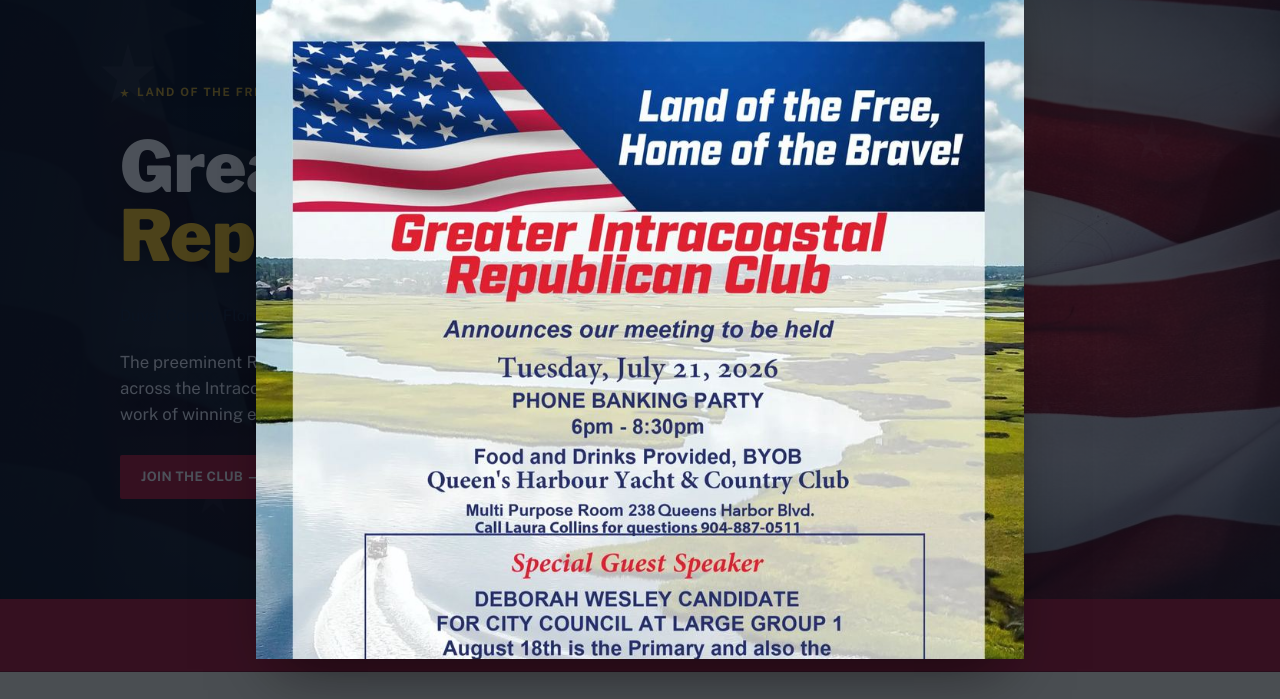
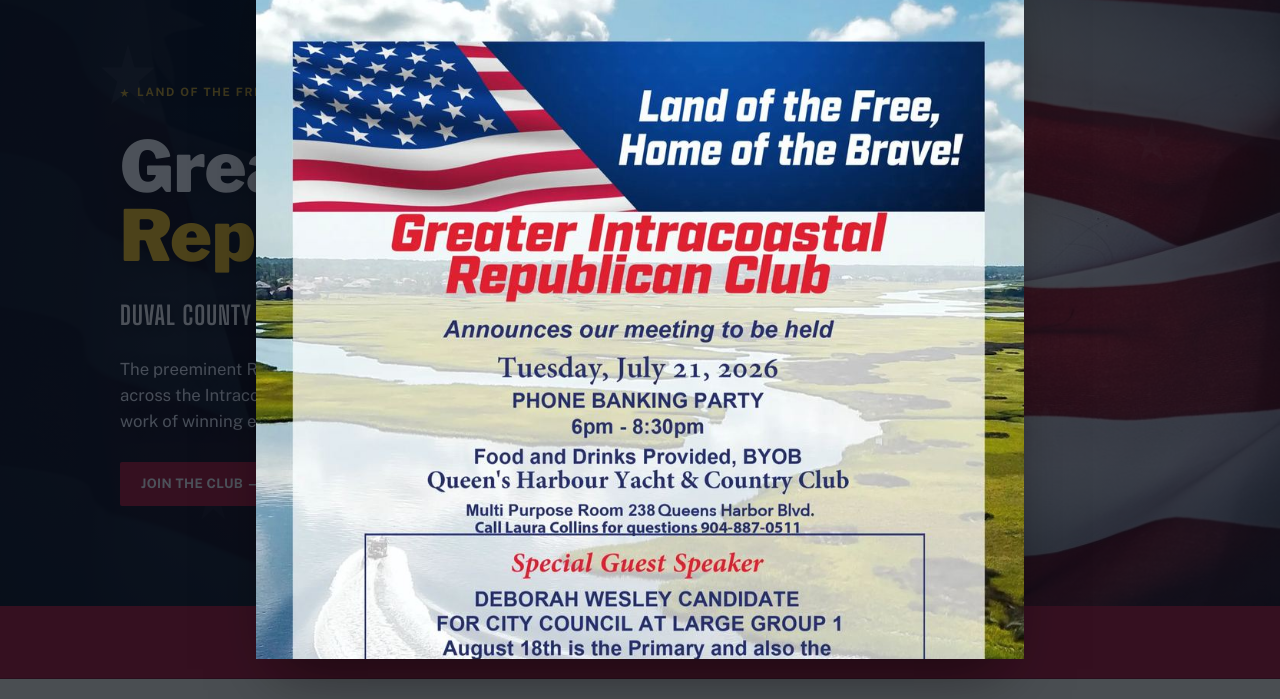
Before and after one commit to fabillar/girc, a plain HTML site: page index.html in a window 1280 px wide. Shown: the part 101-800 px from the top of the page. Drawn offline with nearby package versions, Linux system fonts and the light colour scheme.

Commit message:
Add files via upload

```diff
--- a/styles.css
+++ b/styles.css
@@ -204,6 +204,13 @@
   text-shadow:0 4px 24px rgba(0,0,0,.55);
 }
 .hero h1 em{font-style:normal;color:#ffc91f}
+.hero p.hero-subtitle{
+  font-family:"Big Shoulders Display","Arial Narrow",sans-serif;font-weight:700;
+  font-size:clamp(1.1rem,2.5vw,1.6rem);letter-spacing:.04em;text-transform:uppercase;
+  color:#fff;margin-top:-8px;text-shadow:0 2px 10px rgba(0,0,0,.5);
+  display:flex;align-items:center;gap:10px;flex-wrap:wrap;
+}
+.hero p.hero-subtitle .star{color:#ffc91f}
 .hero p.lede{color:#EDF1F9;max-width:56ch;font-size:1.05rem;text-shadow:0 2px 14px rgba(0,0,0,.6)}
 .hero-ctas{display:flex;flex-wrap:wrap;gap:12px;margin-top:8px}
 
```
